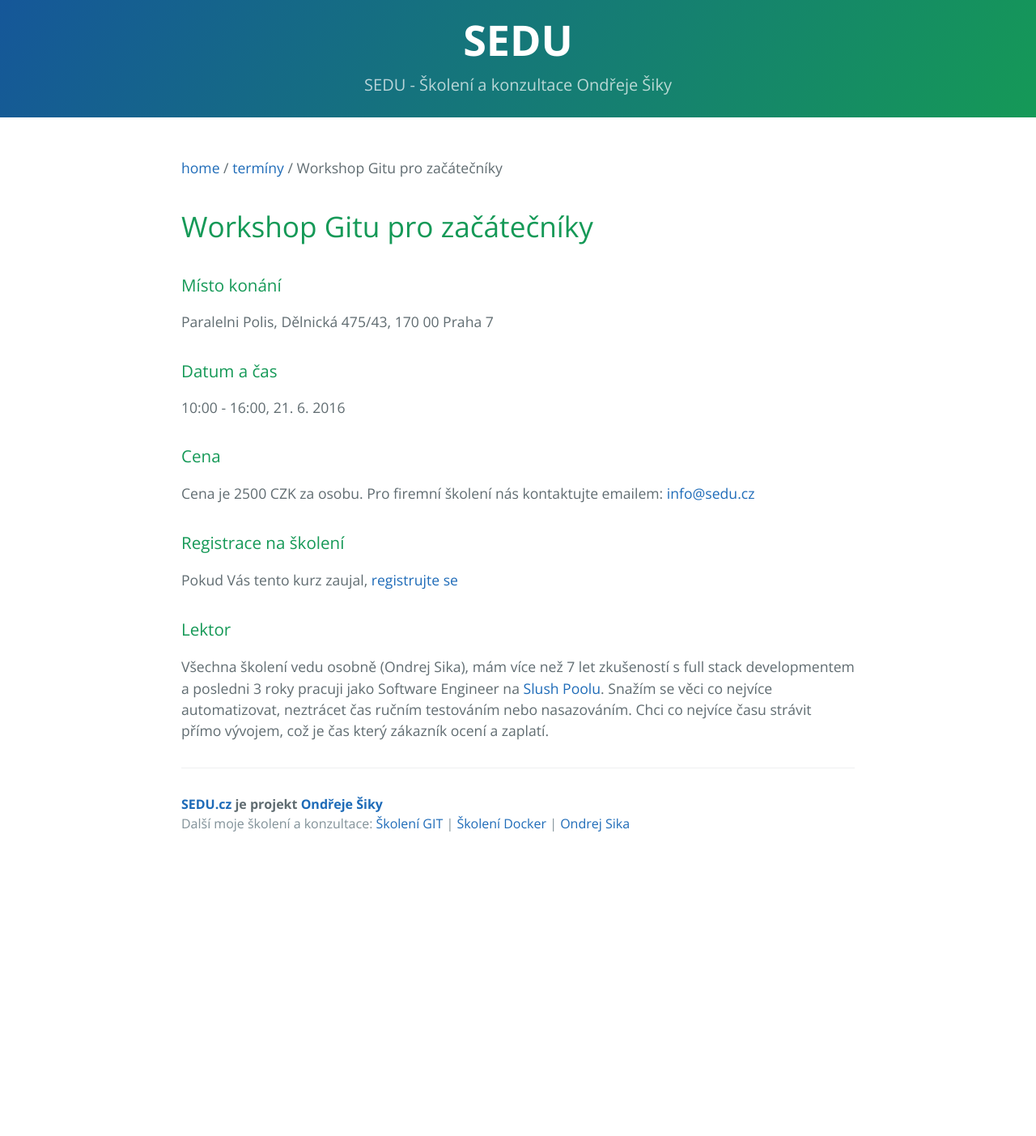
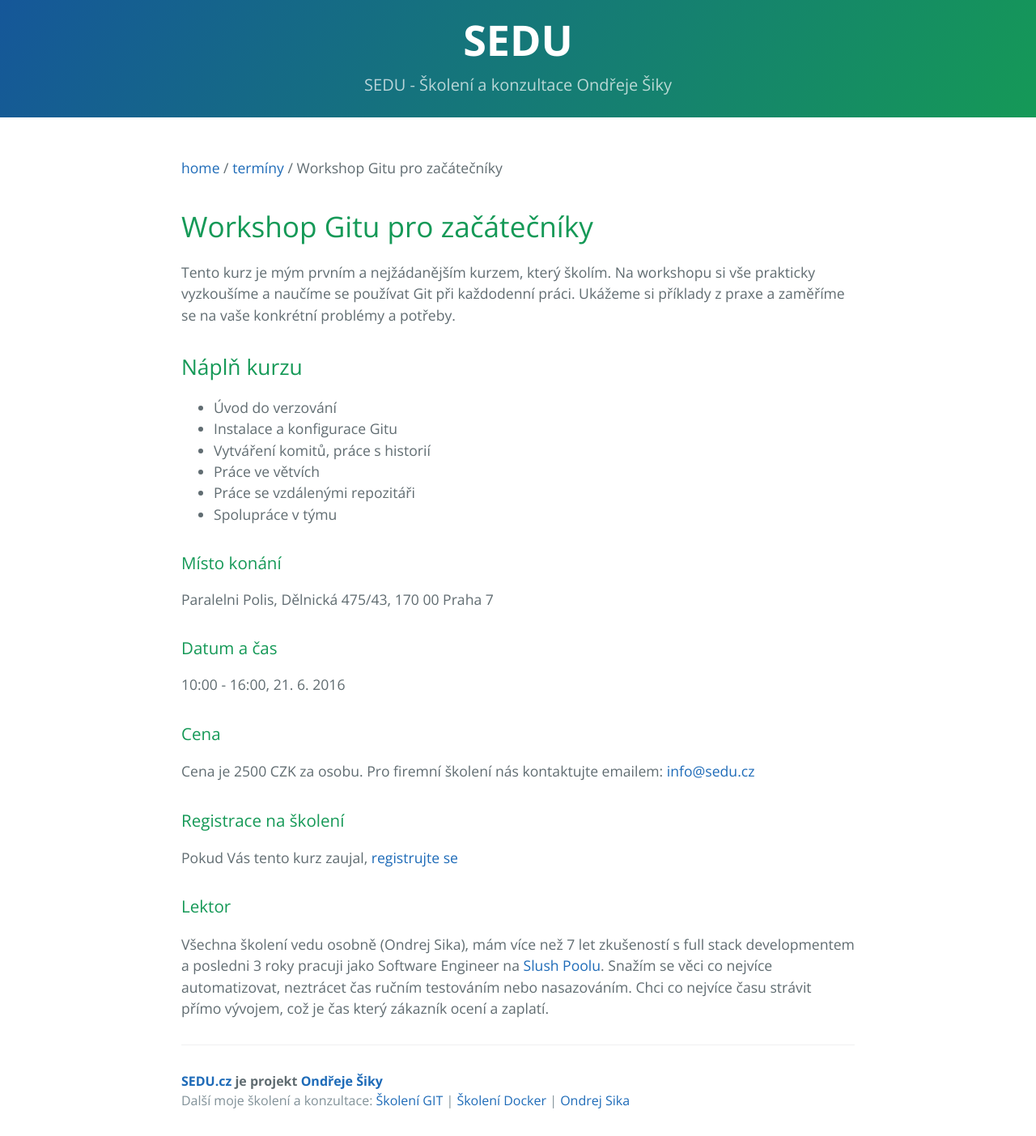
Before and after one commit to ondrejsika/sedu.cz, a Jekyll site: the page built from terminy/2017-06-21-workshop-gitu-pro-zacatecniky.md, in a window 1280 px wide. Shown: the whole page at 81% size. Built offline with Jekyll 4.4.1, drawn with Linux system fonts in a browser that asks for light colours; before the commit the page ends 1061 px from its top, so only the background shows below that.

Commit message:
add more information to nex git course

```diff
--- a/terminy/2017-06-21-workshop-gitu-pro-zacatecniky.md
+++ b/terminy/2017-06-21-workshop-gitu-pro-zacatecniky.md
@@ -6,3 +6,14 @@ date: 21. 6. 2016
 time: 10:00 - 16:00
 venue: Paralelni Polis, Dělnická 475/43, 170 00 Praha 7
 ---
+
+Tento kurz je mým prvním a nejžádanějším kurzem, který školím. Na workshopu si vše prakticky vyzkoušíme a naučíme se používat Git při každodenní práci. Ukážeme si příklady z praxe a zaměříme se na vaše konkrétní problémy a potřeby.
+
+## Náplň kurzu
+
+- Úvod do verzování
+- Instalace a konfigurace Gitu
+- Vytváření komitů, práce s historií
+- Práce ve větvích
+- Práce se vzdálenými repozitáři
+- Spolupráce v týmu
```
